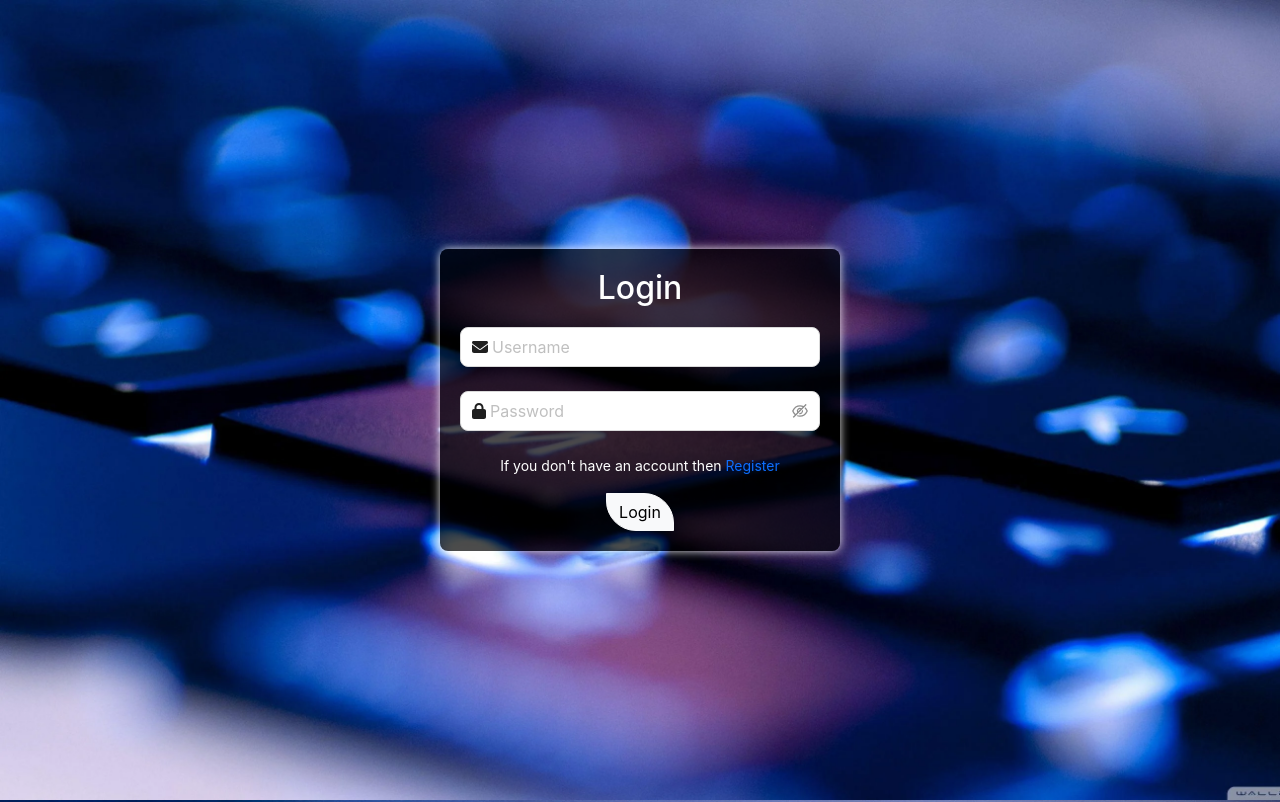
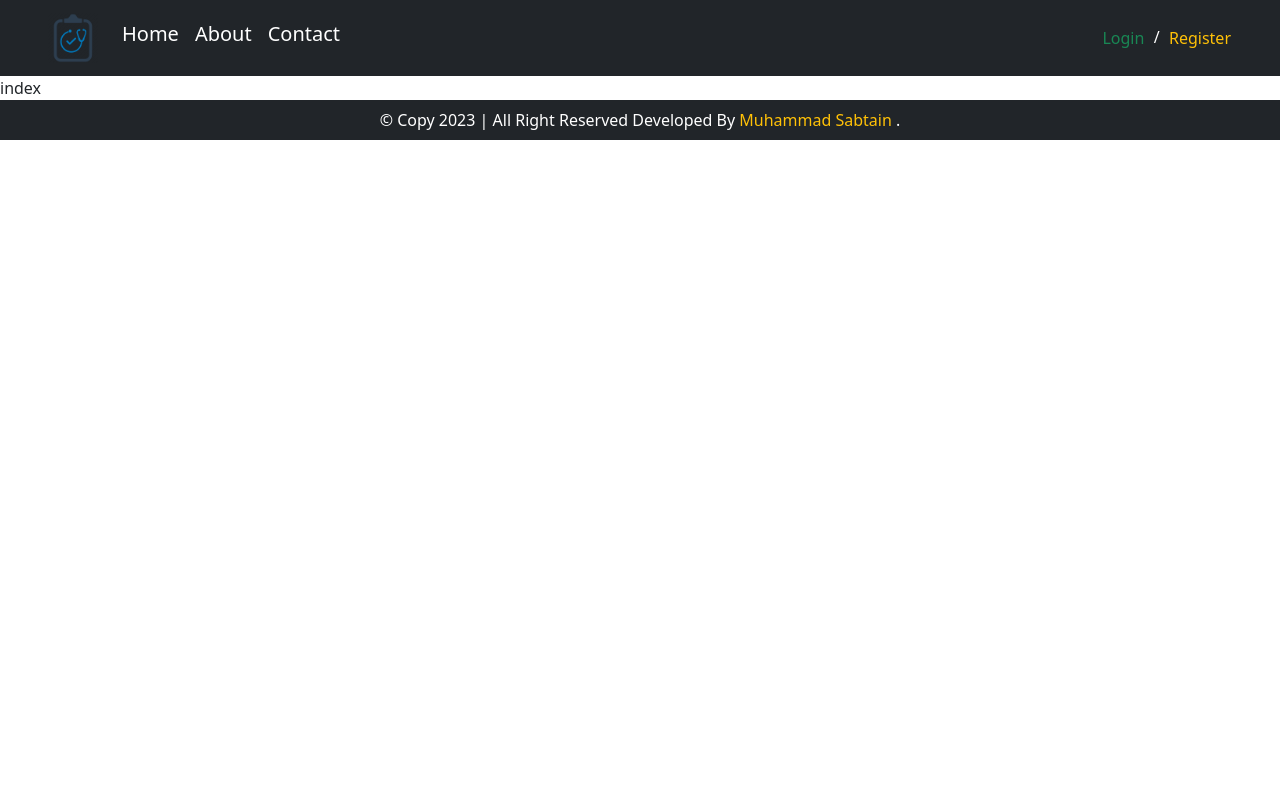
Before and after one commit to MuhammadSabtainJatt/Medical-Complex-React-, a React (Create React App) app: page / in a window 1280 px wide. Shown: the top 802 px of the page. Built offline with nearby package versions, Linux system fonts and the light colour scheme; no server answers.

Commit message:
Routing is setup

```diff
--- a/src/App.js
+++ b/src/App.js
@@ -1,12 +1,10 @@
 import './App.scss';
 import '../node_modules/bootstrap/dist/js/bootstrap.bundle'
-import Login from './components/Auth/Login'
-import Register from './components/Auth/Register'
+import Routes from './Routes'
 function App() {
   return (
     <>
-    <Login />
-    <Register />
+    <Routes />
     </>
   );
 }
--- /dev/null
+++ b/src/Pages/index.jsx
@@ -0,0 +1,24 @@
+import React from 'react'
+import { Route, Routes } from 'react-router-dom'
+
+// components
+import Header from '../components/Header'
+import Footer from '../components/Footer'
+// pages
+import Home from './Home/index'
+import Contact from './Contact/index'
+import About from './About/index'
+
+export default function index() {
+  return (
+    <>
+    <Header />
+    <Routes>
+        <Route path='/' element={<Home />} />
+        <Route path='contact' element={<Contact />} />
+        <Route path='about' element={<About />} />
+    </Routes>
+    <Footer />
+    </>
+  )
+}
--- /dev/null
+++ b/src/Routes.js
@@ -0,0 +1,12 @@
+import React from 'react'
+import { Route, Routes } from 'react-router-dom'
+import Auth from './components/Auth'
+import Pages from './Pages'
+export default function Index() {
+    return (
+        <Routes>
+            <Route path='/*' element={<Pages />} />
+            <Route path='/auth/*' element={<Auth />} />
+        </Routes>
+    )
+}
--- a/src/components/Auth/Login/login.jsx
+++ b/src/components/Auth/Login/login.jsx
@@ -5,6 +5,7 @@ import { faEnvelope, faLock } from '@fortawesome/free-solid-svg-icons';
 import { auth } from '../../../Config/config';
 import { signInWithEmailAndPassword } from 'firebase/auth';
 import { useAuthContext } from '../../../AuthContext/authContext';
+import { Link } from 'react-router-dom';
 
 const LoginForm = () => {
   const { readUserProfile } = useAuthContext;
@@ -73,7 +74,7 @@ const LoginForm = () => {
               onChange={handleChange}
             />
           </Form.Item>
-          <p>If you don't have an account then <span className="text-primary">Register</span></p>
+          <p>If you don't have an account then <Link style={{textDecoration:"none"}} to="/auth/register"><span className='text-primary'>Register</span></Link></p>
           <div className=" m-auto loginButton btn btn-light" onClick={handleSubmit} >
             Login
           </div>
--- a/src/components/Auth/Register/register.jsx
+++ b/src/components/Auth/Register/register.jsx
@@ -6,6 +6,7 @@ import { auth, firestore } from '../../../Config/config';
 import { createUserWithEmailAndPassword } from 'firebase/auth';
 import { doc, serverTimestamp, setDoc } from 'firebase/firestore';
 import { useAuthContext } from '../../../AuthContext/authContext';
+import { Link } from 'react-router-dom';
 
 const RegisterForm = () => {
   const { dispatch } = useAuthContext();
@@ -114,7 +115,7 @@ console.log(user)
               onChange={handleChange}
             />
           </Form.Item>
-          <p>If You have already Registered then <span className='text-primary'>Login</span></p>
+          <p>If You have already Registered then <Link style={{textDecoration:"none"}} to="/auth/login"><span className='text-primary'>Login</span></Link></p>
 
           <div className=" m-auto loginButton btn btn-light" onClick={handleSubmit} >
             Register
--- /dev/null
+++ b/src/components/Auth/index.jsx
@@ -0,0 +1,13 @@
+import React from 'react'
+import { Route, Routes } from 'react-router-dom'
+import LoginForm from './Login/login'
+import RegisterForm from './Register/register'
+
+export default function index() {
+  return (
+    <Routes>
+        <Route path='login' element={<LoginForm />} />
+        <Route path='register' element={<RegisterForm />} />
+    </Routes>
+  )
+}
--- a/src/components/Footer/footer.jsx
+++ b/src/components/Footer/footer.jsx
@@ -1,4 +1,5 @@
 import React from 'react'
+import { Link } from 'react-router-dom'
 
 export default function footer() {
   const year = new Date().getFullYear()
@@ -6,7 +7,7 @@ export default function footer() {
     <div className="container-fluid text-white py-2 text-center bg-dark">
       <div className="row">
         <div className="col">
-          <p className='mb-0'> &copy; Copy {year} | All Right Reserved  Developed By <span className='text-warning'>Muhammad Sabtain </span>.</p>
+          <p className='mb-0'> &copy; Copy {year} | All Right Reserved  Developed By <Link to="https://github.com/MuhammadSabtainJatt" target='blank' style={{textDecoration:"none"}}><span className='text-warning'>Muhammad Sabtain </span></Link> .</p>
         </div>
       </div>
     </div>
--- a/src/components/Header/header.jsx
+++ b/src/components/Header/header.jsx
@@ -1,50 +1,41 @@
 import React from 'react';
 import image from '../../Asset/Image/logo.png'
+import { Link } from 'react-router-dom';
 export default function Header() {
   return (
-    <nav className="navbar navbar-expand-lg navbar-light bg-dark  px-5">
-      <a class="navbar-brand" href="#">
+    <nav className="navbar navbar-expand-lg navbar-light text-white bg-dark  rounded-0  px-5"
+      >
+      <Link class="navbar-brand" to="/">
         <img src={image} width="50" height="50" class="d-inline-block align-top" alt="" />
-      </a>
-      <button
-        className="navbar-toggler"
-        type="button"
-        data-bs-toggle="collapse"
-        data-bs-target="#navbarSupportedContent"
-        aria-controls="navbarSupportedContent"
-        aria-expanded="false"
-        aria-label="Toggle navigation"
-      >
-        <span className="navbar-toggler-icon"></span>
-      </button>
+      </Link>
 
       <div className="collapse navbar-collapse" id="navbarSupportedContent">
         <ul className="navbar-nav mr-auto">
           <li className="nav-item active">
-            <a className="nav-link" href="#">
+            <Link className="nav-link" to="/">
               <h5 className=' text-white'>Home</h5>
-            </a>
+            </Link>
           </li>
           <li className="nav-item">
-            <a className="nav-link" href="#">
+            <Link className="nav-link" to="/about">
               <h5 className=' text-white'>About</h5>
-            </a>
+            </Link>
           </li>
           <li className="nav-item">
-            <a className="nav-link" href="#">
+            <Link className="nav-link" to="/contact">
               <h5 className=' text-white'>Contact</h5>
-            </a>
+            </Link>
           </li>
 
         </ul>
 
       </div>
       <div className="d-flex justify-content-end">
-        <div className="btn text-success f-bold p-0">Login </div>
+        <Link to="/auth/login"><div className="btn text-success f-bold p-0">Login </div></Link>
         &nbsp;
         /
         &nbsp;
-        <div className="btn text-warning f-bold p-0"> Register</div>
+        <Link to="/auth/register"><div className="btn text-warning f-bold p-0"> Register</div></Link>
       </div>
     </nav>
   );
```
Also changed, not shown: src/Router.js (deleted, +0 -10 lines).
